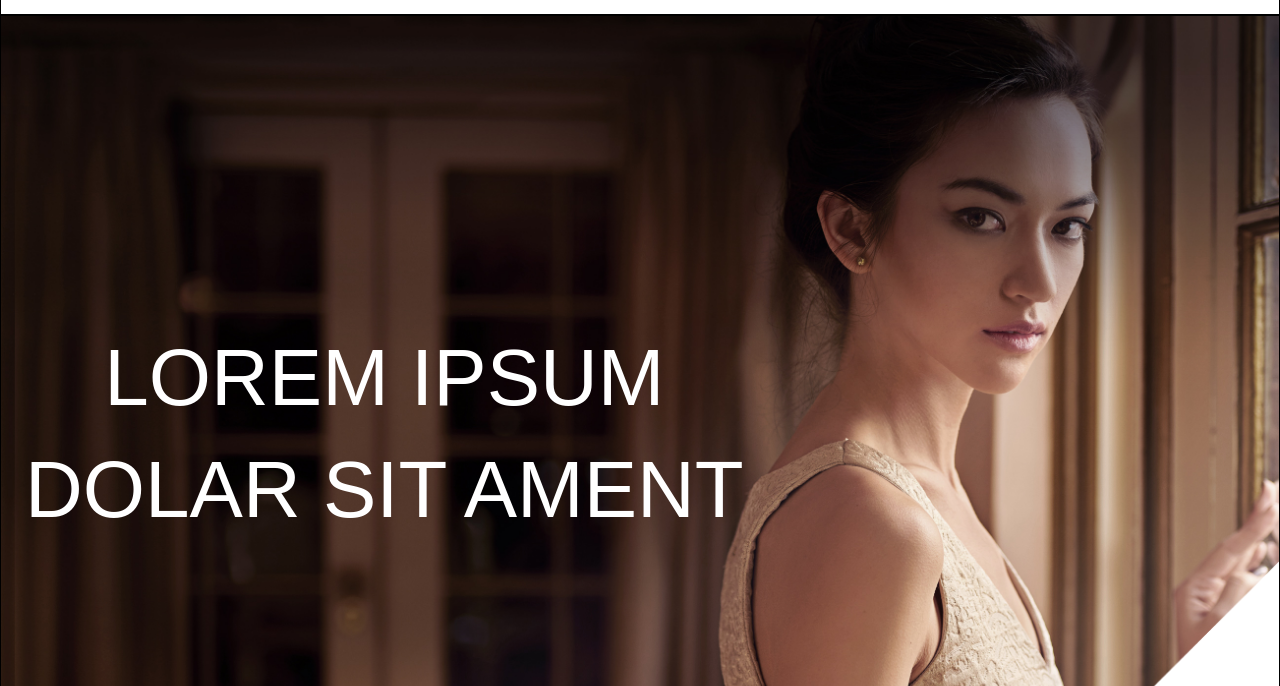
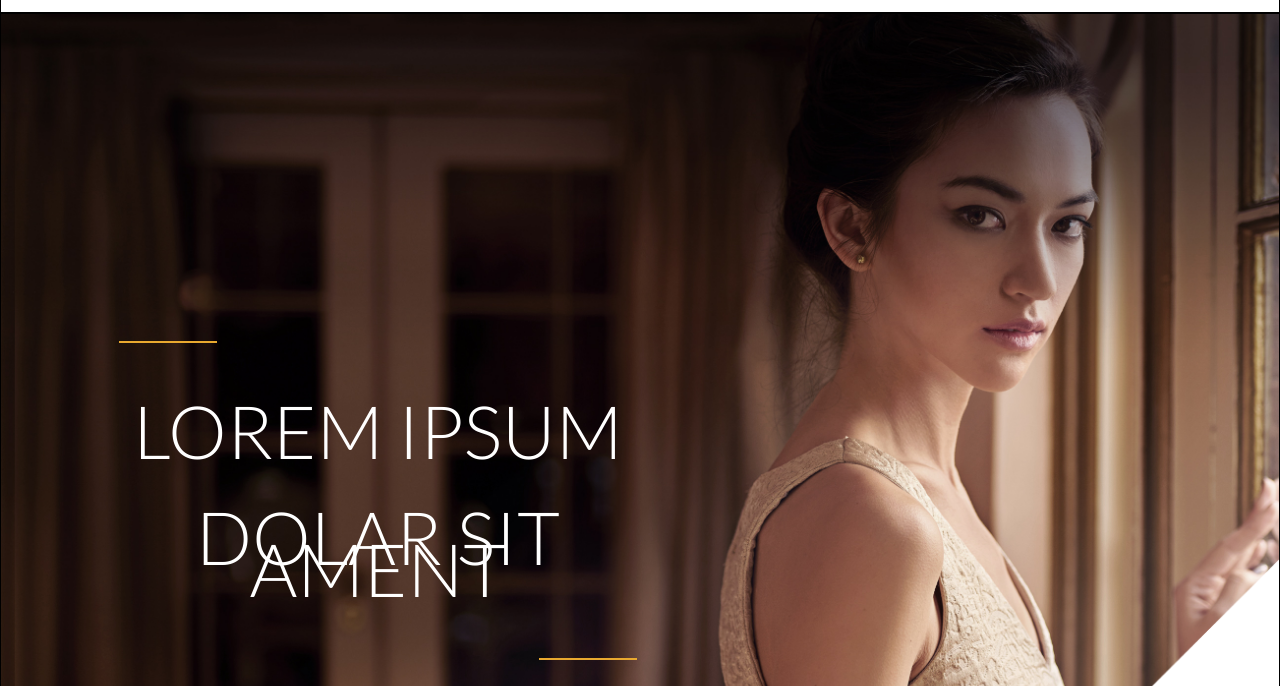
Before and after one commit to webtestingrun15/floor-plans, a website: page app/index.html in a window 1280 px wide. Shown: the part 114-800 px from the top of the page. Drawn offline with Linux system fonts and the light colour scheme.

Commit message:
styled banner and changed font to Lato

```diff
--- a/app/assets/styles/base/global.css
+++ b/app/assets/styles/base/global.css
@@ -1,6 +1,6 @@
 html {
   box-sizing: border-box;
-  font-family: sans-serif;
+  font-family: "Lato", sans-serif;
   font-weight: 400;
   font-size: 16px;
   line-height: 1.5;
--- a/app/assets/styles/modules/banner.css
+++ b/app/assets/styles/modules/banner.css
@@ -5,13 +5,25 @@
   }
   &__text {
     position: absolute;
-    font-size: 5rem;
+    font-size: 1.2rem;
+    font-weight: 100;
     line-height: 2rem;
-    width: 100%;
-    right: 20%;
-    top: 35%;
+    width: 50%;
+    right: 48%;
+    top: 41%;
     color: white;
     text-align: center;
+    @mixin atSmall {
+      font-size: 1.8em;
+      width: 45%;
+      top: 43%;
+    }
+    @mixin atMedium {
+      font-size: 2.5rem;
+    }
+    @mixin atLarge {
+      font-size: 4.6rem;
+    }
   }
   &__down {
     position: absolute;
@@ -19,4 +31,16 @@
     top: 71%;
     left: 83%;
   }
+  &__text_bl {
+    position: absolute;
+    width: 17%;
+    left: 5%;
+    border: 1px solid var(--gold);
+  }
+  &__text_br {
+    position: absolute;
+    width: 17%;
+    right: 5%;
+    border: 1px solid var(--gold);
+  }
 }
--- a/app/index.html
+++ b/app/index.html
@@ -7,6 +7,7 @@
     <title>Dev Test Design B</title>
     <meta name="viewport" content="width=device-width, initial-scale=1">
     <link rel="stylesheet" href="font-awesome/css/font-awesome.min.css">
+    <link href="https://fonts.googleapis.com/css?family=Lato:300,400,900" rel="stylesheet">
     <link rel="stylesheet" type="text/css" media="screen" href="temp/styles/styles.css" />
 </head>
 
@@ -65,12 +66,14 @@
         <div class="hero-banner">
             <img class="hero-banner__image" src="assets/images/banner.jpg" alt="Banner Image">
             <div class="hero-banner__text">
+                <div class="hero-banner__text_bl gold"></div>
                 <p>
                     LOREM IPSUM
                 </p>
                 <p>
                     DOLAR SIT AMENT
                 </p>
+                <div class="hero-banner__text_br gold"></div>
             </div>
             <div class="hero-banner__down">
                 <a href="#floor-plans">
--- a/app/temp/styles/styles.css
+++ b/app/temp/styles/styles.css
@@ -274,7 +274,7 @@ template {
 html {
   -webkit-box-sizing: border-box;
           box-sizing: border-box;
-  font-family: sans-serif;
+  font-family: "Lato", sans-serif;
   font-weight: 400;
   font-size: 16px;
   line-height: 1.5;
@@ -378,15 +378,33 @@ footer {
   }
 .hero-banner__text {
     position: absolute;
-    font-size: 80px;
-    font-size: 5rem;
+    font-size: 19.2px;
+    font-size: 1.2rem;
+    font-weight: 100;
     line-height: 32px;
     line-height: 2rem;
-    width: 100%;
-    right: 20%;
-    top: 35%;
+    width: 50%;
+    right: 48%;
+    top: 41%;
     color: white;
     text-align: center;
+  }
+@media (min-width: 530px) {
+.hero-banner__text {
+      font-size: 1.8em;
+      width: 45%;
+      top: 43%
+  }
+  }
+@media (min-width: 800px) {
+.hero-banner__text {
+      font-size: 2.5rem
+  }
+  }
+@media (min-width: 1200px) {
+.hero-banner__text {
+      font-size: 4.6rem
+  }
   }
 .hero-banner__down {
     position: absolute;
@@ -394,3 +412,15 @@ footer {
     top: 71%;
     left: 83%;
   }
+.hero-banner__text_bl {
+    position: absolute;
+    width: 17%;
+    left: 5%;
+    border: 1px solid #e9a92f;
+  }
+.hero-banner__text_br {
+    position: absolute;
+    width: 17%;
+    right: 5%;
+    border: 1px solid #e9a92f;
+  }
```
